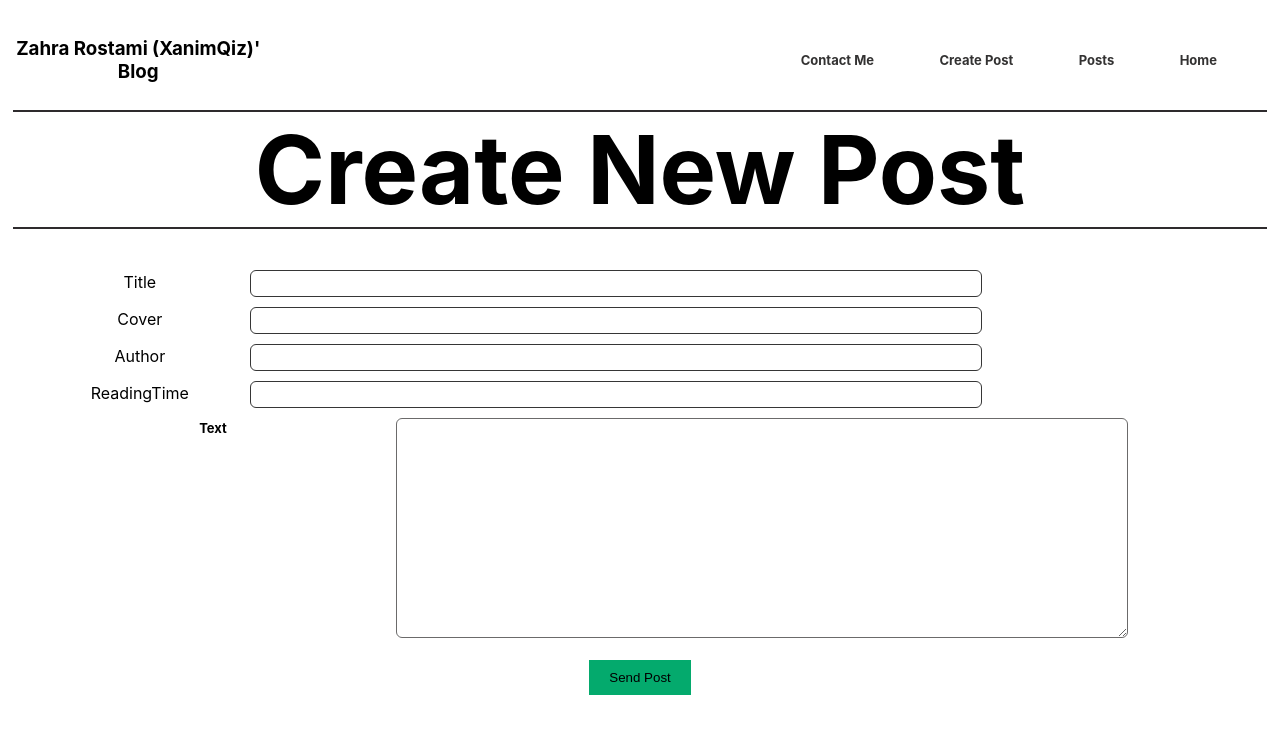
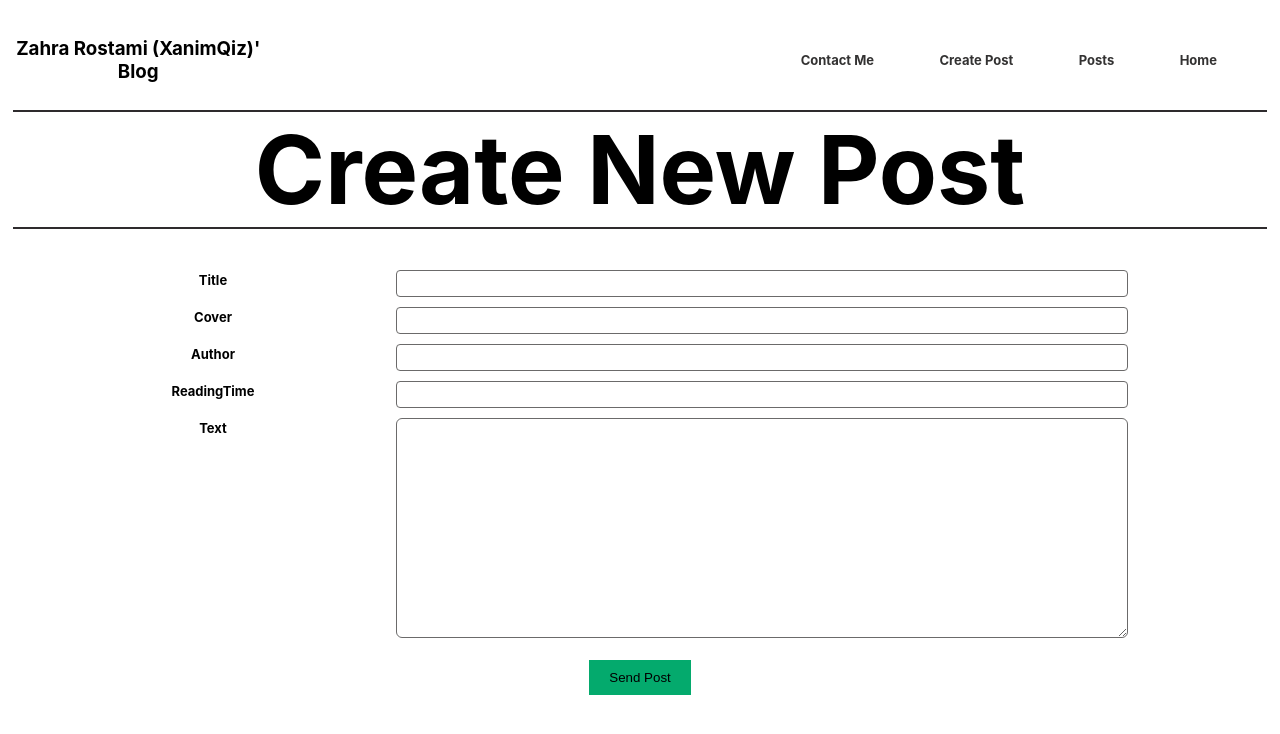
Before and after one commit to zahraRostami1999/blog-app, a React (Create React App) app: page /Create-Post in a window 1280 px wide. Shown: the top 734 px of the page. Built offline with nearby package versions, Linux system fonts and the light colour scheme.

Commit message:
edit input component style file

```diff
--- a/src/Components/input/input.module.css
+++ b/src/Components/input/input.module.css
@@ -11,13 +11,15 @@
 
 .col_25 {
     float: left;
-    width: 18%;
+    font-size: 13px;
+    width: 30%;
     margin-top: 12px;
+    font-weight: bold;
   }
 
   .col_75 {
-    border: 1px solid #363636;
-    border-radius: 6px;
+    border: 1px solid #6b6a6a;
+    border-radius: 4px;
     padding: 5px 20px;
     float: left;
     width: 60%;
```
